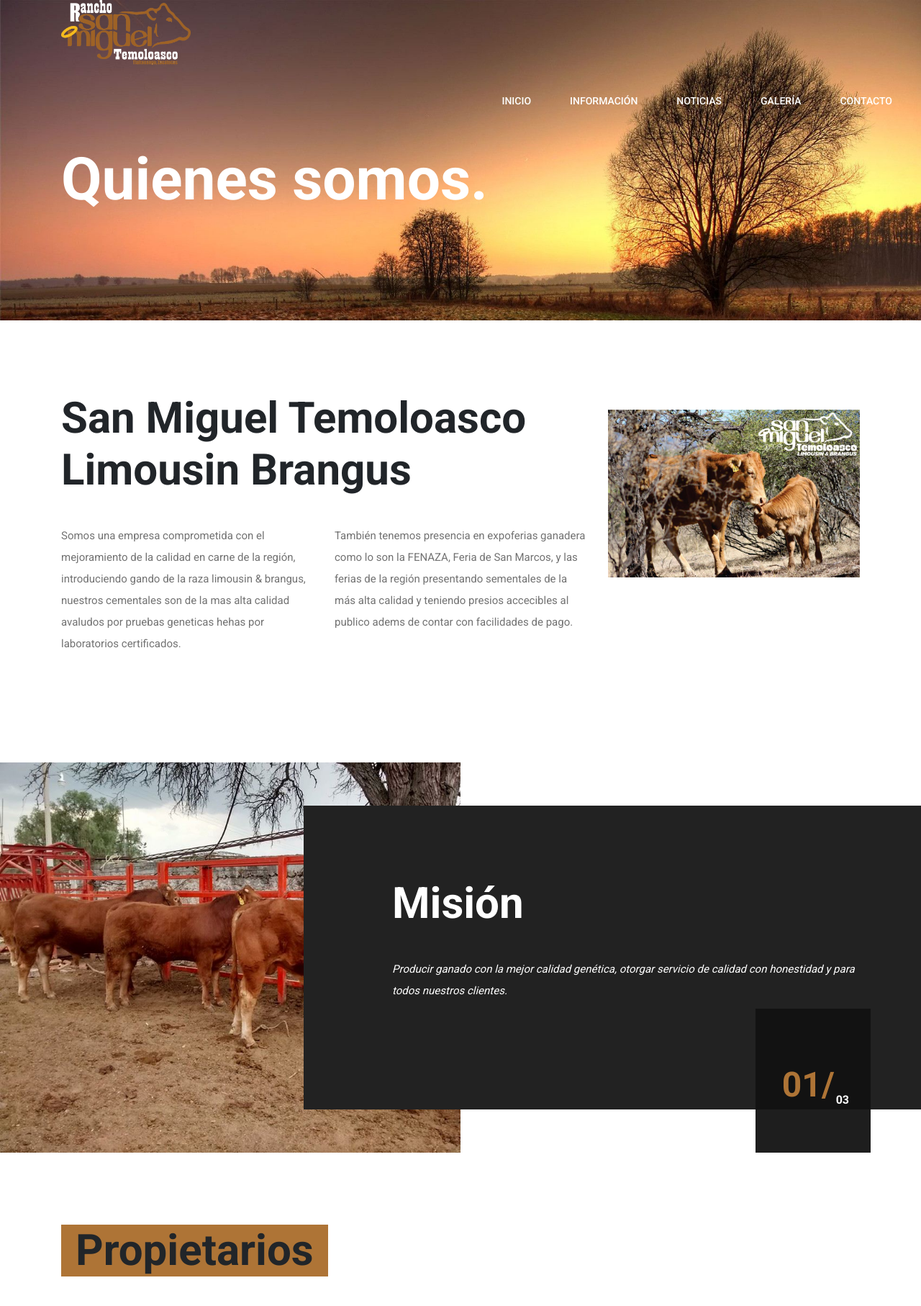
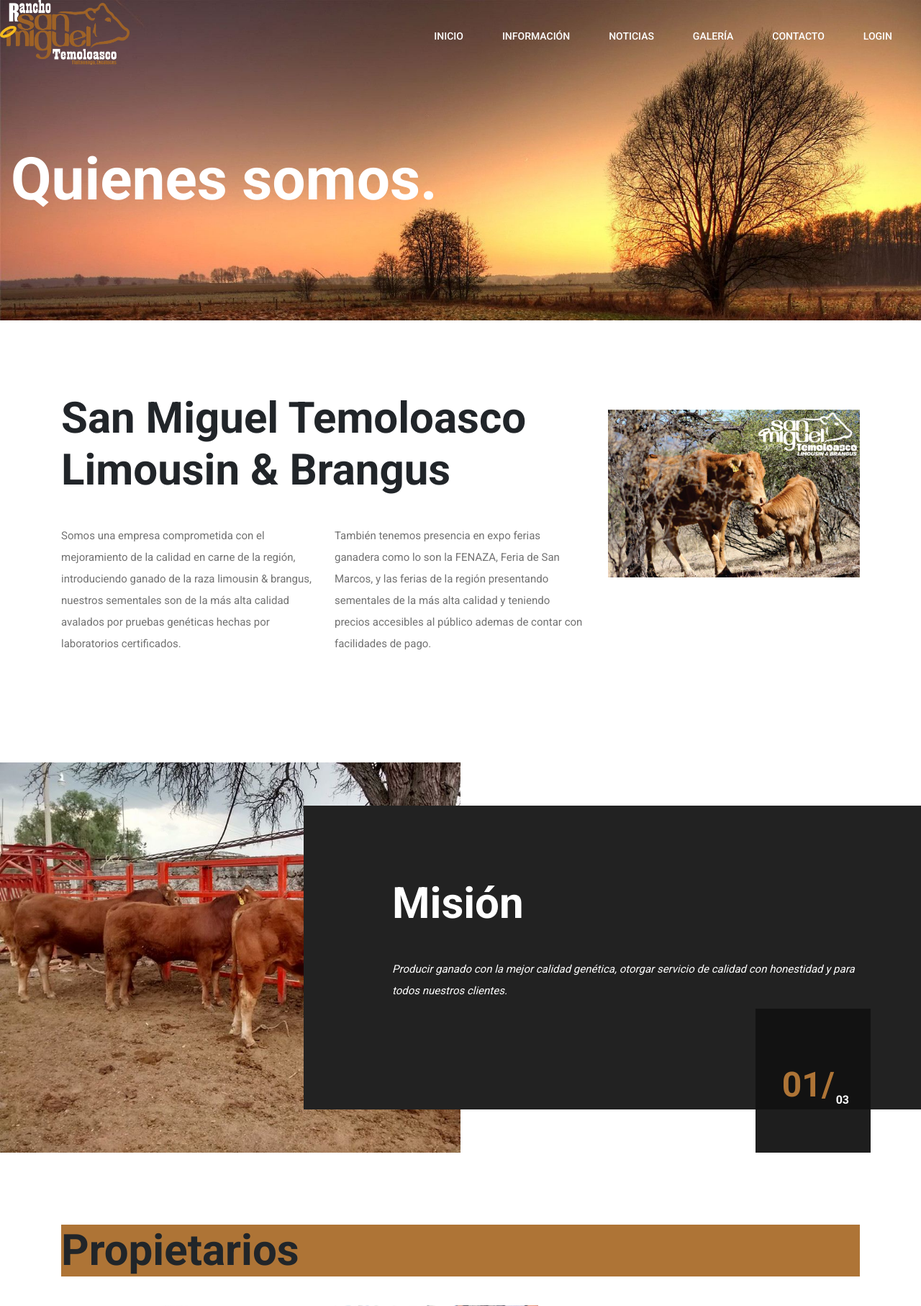
Before and after one commit to rancho-san-miguel/Rancho_SanMiguel, a Django app: page /about/ in a window 1280 px wide. Shown: the top 1814 px of the page at 72% size. Run offline with Django 3.2, Linux system fonts and the light colour scheme; parts of the project's set-up code (start-up, migrations or seed data) failed here and were passed over; some libraries are stand-ins or nearby versions.

Commit message:
corrección de acentos entre otros

```diff
--- a/Rancho_SanMiguel/templates/home/about.html
+++ b/Rancho_SanMiguel/templates/home/about.html
@@ -8,7 +8,7 @@
 	<meta name="viewport" content="width=device-width, initial-scale=1.0">
 	<!-- Favicon -->
 	{% load staticfiles %}
-	<link href="{% static 'img/favicon.ico' %}" rel="shortcut icon"/>
+	<!--<link href="{% static 'img/favicon.ico' %}" rel="shortcut icon"/>-->
 
 	<!-- Google Fonts -->
 	<link href="https://fonts.googleapis.com/css?family=Roboto:300,400,500,700" rel="stylesheet">
@@ -33,20 +33,25 @@
 
 	<!-- Header section start -->
 	<header class="header-area">
-		<div class="container">
+		<!--<div class="container-fluid">-->
 			<img src="{% static 'inicio/logorancho2sfb.png' %}" alt="" width="180" height="90">
-		</div>
+		<!--</div>-->
 		<div class="nav-switch">
 			<i class="fa fa-bars"></i>
 		</div>
 		<!--div class="phone-number">+675 334 567 223</div-->
 		<nav class="nav-menu">
 			<ul>
-				<li><a href="{% url 'index' %}">Inicio</a></li>
+				<li><a href="#">Inicio</a></li>
 				<li><a href="{% url 'about' %}">Información</a></li>
 				<li><a href="#">Noticias</a></li>
-				<li><a href="#">Galería</a></li>
+				<li><a href="{% url 'galeria_list2' %}">Galería</a></li>
 				<li><a href="#">Contacto</a></li>
+				{% if user.is_authenticated %}
+					<li><a href="{% url 'logout' %}">Logout</a></li>
+				{% else %}
+					<li><a href="{% url 'login' %}">Login</a></li>
+				{% endif %}
 			</ul>
 		</nav>
 	</header>
@@ -55,7 +60,7 @@
 
 	<!-- Page header section start -->
 	<section class="page-header-section set-bg" data-setbg="{% static 'inicio/fondo1.jpg' %}">
-		<div class="container">
+		<div class="container-fluid">
 			<h1 class="header-title">Quienes somos.</h1>
 		</div>
 	</section>
@@ -68,13 +73,17 @@
 		<div class="container">
 			<div class="row">
 				<div class="col-lg-8 intro-text">
-					<h1>San Miguel Temoloasco Limousin Brangus</h1>
+					<h1>San Miguel Temoloasco Limousin & Brangus</h1>
 					<div class="row">
 						<div class="col-md-6">
-							<p>Somos una empresa comprometida con el mejoramiento de la calidad en carne de la región, introduciendo gando de la raza limousin & brangus, nuestros cementales son de la mas alta calidad avaludos por pruebas geneticas hehas por laboratorios certificados.
+							<p>Somos una empresa comprometida con el mejoramiento de la calidad en carne de la región,
+								introduciendo ganado de la raza limousin & brangus, nuestros sementales son de la más
+								alta calidad avalados por pruebas genéticas hechas por laboratorios certificados.
 						</div>
 						<div class="col-md-6">
-							<p>También tenemos presencia en expoferias ganadera como lo son la FENAZA, Feria de San Marcos, y las ferias de la región presentando sementales de la más alta calidad y teniendo presios accecibles al publico adems de contar con facilidades de pago.
+							<p>También tenemos presencia en expo ferias ganadera como lo son la FENAZA, Feria de San
+								Marcos, y las ferias de la región presentando sementales de la más alta calidad y
+								teniendo precios accesibles al público ademas de contar con facilidades de pago.
 						</div>
 					</div>
 				</div>
@@ -96,11 +105,13 @@
 					<div class="testimonials-slider" id="test-slider">
 						<div class="ts-item">
 							<h1>Misión</h1>
-							<p> Producir ganado con la mejor calidad genética, otorgar servicio de calidad con honestidad y para todos nuestros clientes. </p>
+							<p> Producir ganado con la mejor calidad genética, otorgar servicio de calidad con
+								honestidad y para todos nuestros clientes. </p>
 						</div>
 						<div class="ts-item">
 							<h1>visión</h1>
-							<p>convertirnos en un referente de l ganadería en el estado, lograr la confianza del gremio, ser productores de campeones y comprometernos siempre con la mejora continua. </p>
+							<p>Convertirnos en un referente de la ganadería en el estado, lograr la confianza del gremio,
+								ser productores de campeones y comprometernos siempre con la mejora continua. </p>
 
 						</div>
 						<div class="ts-item">
@@ -120,8 +131,8 @@
 	<!-- Team section start -->
 	<section class="team-section spad">
 		<div class="container">
-			<div class="section-title mb100">
-				<h1>Propietarios</h1>
+			<div style="background-color: #ae7436;">
+				<h1> Propietarios</h1>
 			</div>
 			<div class="row">
 				<div class="col-lg-4 col-md-6">
```
Also changed, not shown: Rancho_SanMiguel/templates/home/index.html (+6 -6 lines), Rancho_SanMiguel/templates/home/portfolio.html (+4 -74 lines), Rancho_SanMiguel/media/Galeria/logorancho2.jpg (deleted), Rancho_SanMiguel/media/Galeria/rancho2.jpg (deleted), Rancho_SanMiguel/media/Galeria/rancho3.jpg (deleted), Rancho_SanMiguel/media/Galeria/rancho3_MOwkmKo.jpg (deleted), Rancho_SanMiguel/media/Galeria/rancho4.jpg (deleted), Rancho_SanMiguel/media/Galeria/rancho7.jpg (deleted), Rancho_SanMiguel/media/Galeria/rancho7_C48JNkc.jpg (deleted).
